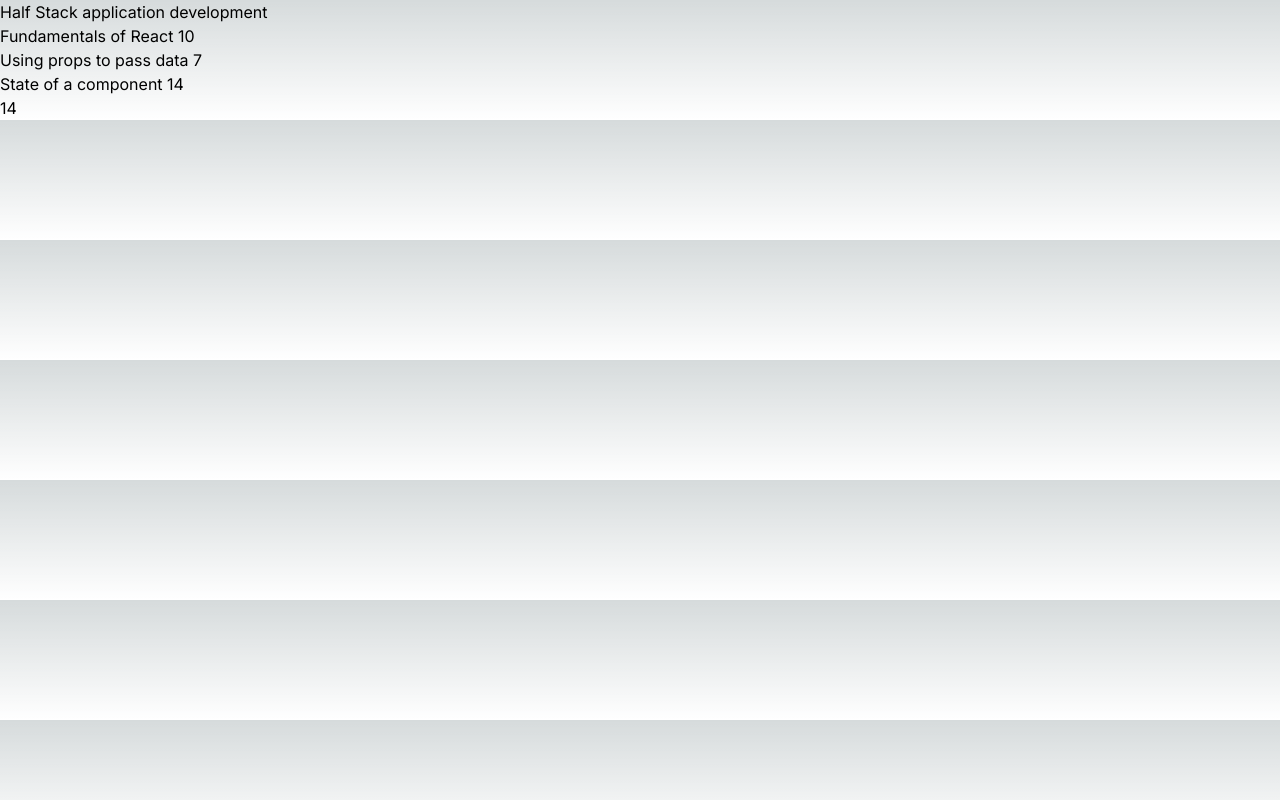
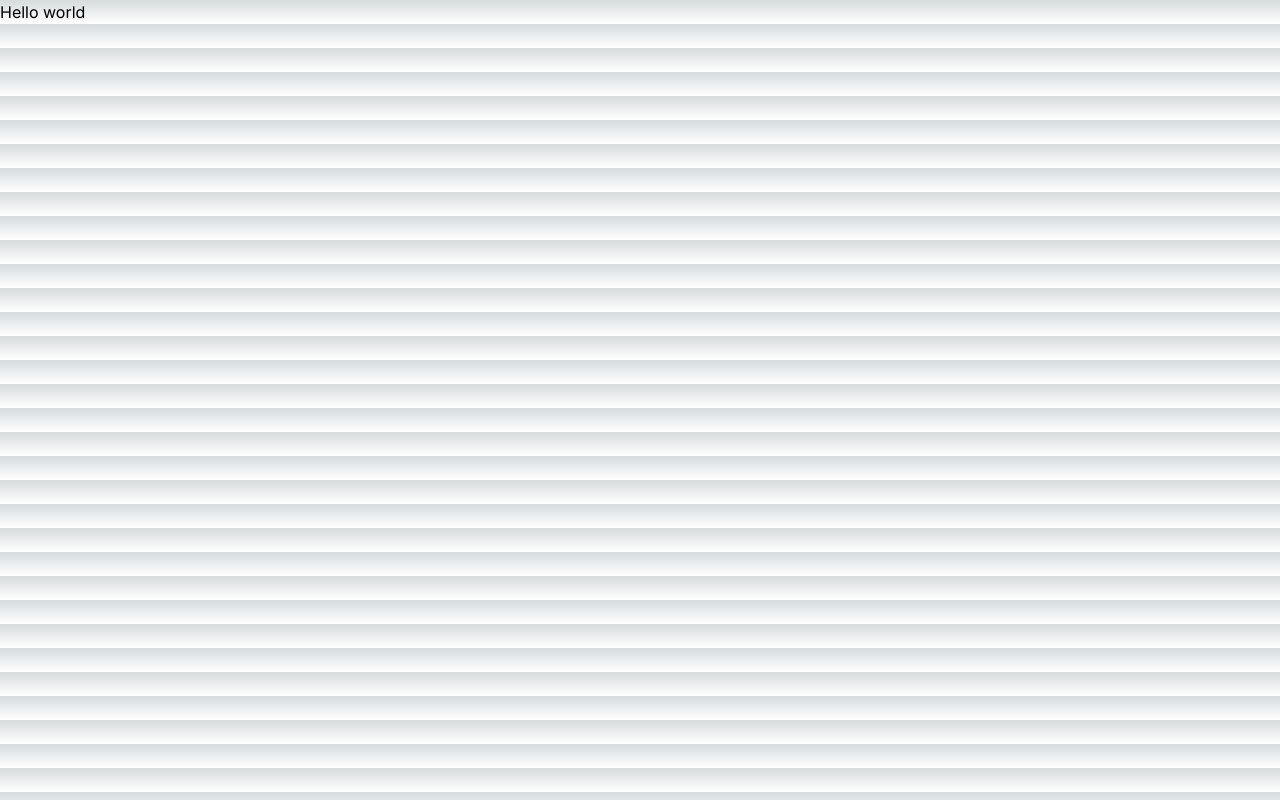
Before and after one commit to FremyCode/fullstackopen2023, a Next.js app: page / in a window 1280 px wide. Built offline with nearby package versions, Linux system fonts and the light colour scheme.

Commit message:
Main branch init
Updated main branch to just hold information about the repository.

```diff
--- a/app/components/CourseContent.tsx
+++ /dev/null
@@ -1,15 +0,0 @@
-"use client";
-import React from "react";
-import { CourseContentProps, CourseContentItem } from "../types";
-
-export const CourseContent = ({ content }: CourseContentProps) => {
-  return (
-    <>
-      {content.map((contentItem: CourseContentItem, index: number) => (
-        <p key={index}>
-          {contentItem.part} {contentItem.exercises}
-        </p>
-      ))}
-    </>
-  );
-};
--- a/app/components/CourseHeader.tsx
+++ /dev/null
@@ -1,10 +0,0 @@
-"use client";
-import React from "react";
-
-export const CourseHeader = ({ course }: { course: string }) => {
-  return (
-    <>
-      <h1>{course}</h1>
-    </>
-  );
-};
--- a/app/components/Courses.tsx
+++ /dev/null
@@ -1,22 +0,0 @@
-"use client";
-import React from "react";
-import { CourseContent } from "./CourseContent";
-import { CourseHeader } from "./CourseHeader";
-import { TotalExercises } from "./TotalExercises";
-
-export const Courses = () => {
-  const course = "Half Stack application development";
-  const courseContent = [
-    { part: "Fundamentals of React", exercises: 10 },
-    { part: "Using props to pass data", exercises: 7 },
-    { part: "State of a component", exercises: 14 },
-  ];
-
-  return (
-    <div>
-      <CourseHeader course={course} />
-      <CourseContent content={courseContent} />
-      <TotalExercises content={courseContent} />
-    </div>
-  );
-};
--- a/app/components/TotalExercises.tsx
+++ /dev/null
@@ -1,19 +0,0 @@
-"use client";
-import React, { useEffect, useState } from "react";
-import { CourseContentProps } from "../types";
-
-export const TotalExercises = ({ content }: CourseContentProps) => {
-  const [TotalExercises, setTotalExercises] = useState<number>(0);
-
-  function countExercises() {
-    content.forEach((contentItem) => {
-      setTotalExercises(TotalExercises + contentItem.exercises);
-    });
-  }
-
-  useEffect(() => {
-    countExercises();
-  }, []);
-
-  return <div>{TotalExercises}</div>;
-};
--- a/app/page.tsx
+++ b/app/page.tsx
@@ -1,9 +1,8 @@
-import { Courses } from "./components/Courses";
 
 export default function Home() {
   return (
     <>
-      <Courses />
+      <h1>Hello world</h1>
     </>
   );
 }
```
Also changed, not shown: app/types.ts (deleted, +0 -8 lines), 1 other file (tests, documents, lock files or other folders).
